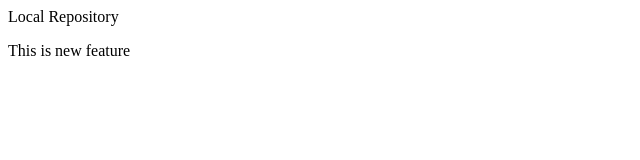
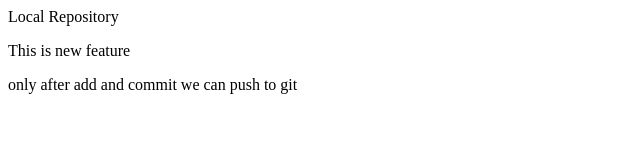
Before and after one commit to Devops-ak25/localRepo, a plain HTML site: page index.html in a window 1280 px wide. Shown: the whole page, without its empty margins (0-640 px from the left). Drawn offline with Linux system fonts and the light colour scheme.

Commit message:
imp commit

```diff
--- a/index.html
+++ b/index.html
@@ -1,2 +1,3 @@
 <p>Local Repository</p>
 <p>This is new feature</p>
+<p>only after add and commit we can push to git</p>
```
